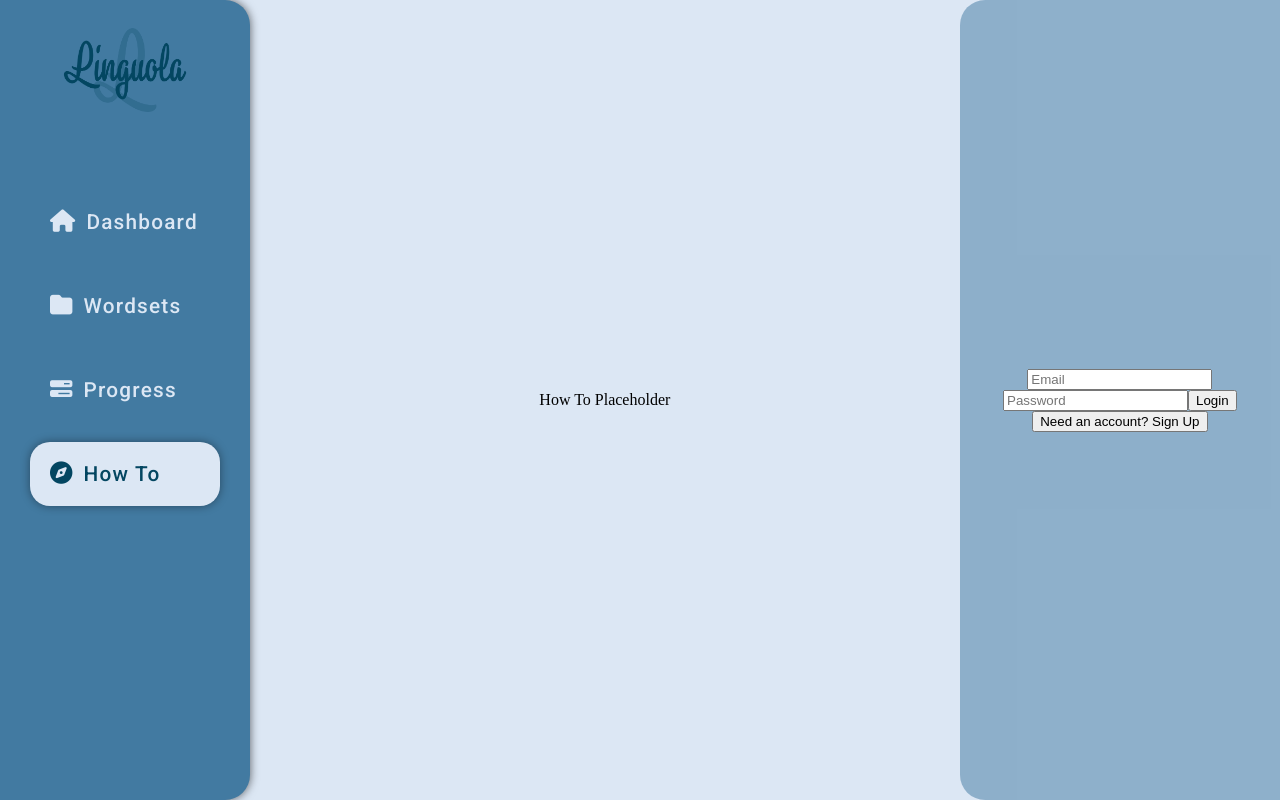
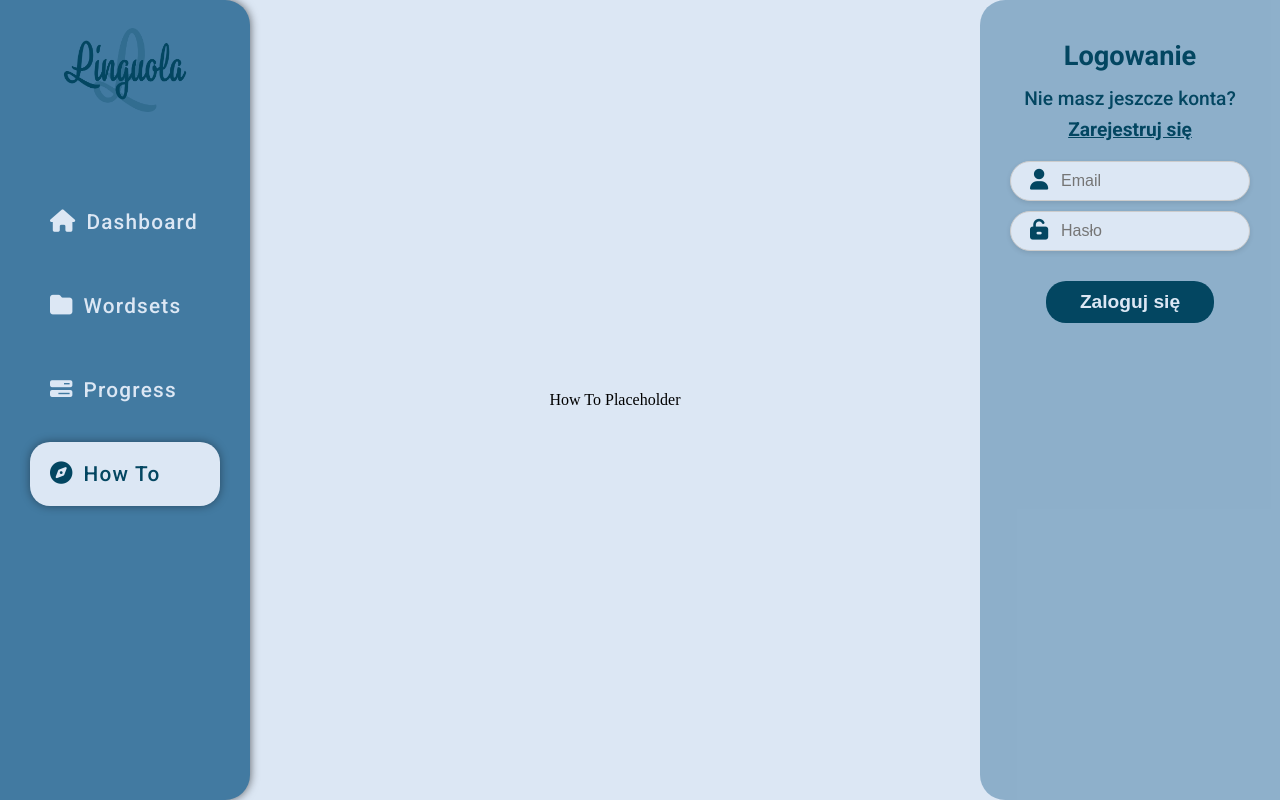
Before and after one commit to PawlDani/Linguola, a React (Vite) app: page /howto in a window 1280 px wide. Built offline with nearby package versions, Linux system fonts and the light colour scheme; no server answers.

Commit message:
Added validation in login and signUp within sidebar, modified styling, added error handling, modified dashboard component to capitalize first letter in slider, modified wordsets width for better responsiveness and added variables for sidebar.

```diff
--- a/src/components/Wordsets/Wordsets.scss
+++ b/src/components/Wordsets/Wordsets.scss
@@ -75,6 +75,7 @@
         display: flex !important;
         min-width: 150px;
         min-height: 150px;
+        max-width: 230px;
         border: 4px solid $color-tertiary;
         box-shadow: 0 0 10px 0 rgba(0, 0, 0, 0.6);
         text-align: center;
--- a/src/components/common/RightSidebar/RightSidebar.scss
+++ b/src/components/common/RightSidebar/RightSidebar.scss
@@ -1,15 +1,162 @@
+@use 'sass:color';
 @import '/src/styles/variables.scss';
 
 .right-sidebar {
   display: flex;
   flex-direction: column;
   align-items: center;
-  justify-content: center;
   height: 100%;
   min-width: 300px;
   background-color: $color-tertiary-opaque;
   border-top-left-radius: $border-radius-primary;
   border-bottom-left-radius: $border-radius-primary;
   text-align: center;
-  padding: 20px;
+  padding: 40px 30px 0 30px;
+
+  .logout {
+    align-self: flex-start;
+    cursor: pointer;
+    display: flex;
+    align-items: center;
+    width: 100%;
+    justify-content: space-between;
+    font: 600 $font-size-logout $main-font-family;
+    color: $text-color-sidebar-user;
+    margin-bottom: 120px;
+    text-decoration: none;
+  }
+
+  .user-profile {
+    position: relative;
+    margin-bottom: 20px;
+
+    .user-image {
+      background-color: $color-secondary;
+      color: $color-primary;
+      border-radius: 50%;
+      border: 3px solid $color-primary;
+      width: 110px;
+      height: 110px;
+      display: flex;
+      align-items: center;
+      justify-content: center;
+      font-size: $font-size-user-image;
+      position: absolute;
+      top: -80px;
+      left: 50%;
+      transform: translateX(-50%);
+    }
+
+    .user-name-container {
+      background-color: $color-secondary;
+      border: 3px solid $color-primary;
+      border-radius: $border-radius-sidebar-user-container;
+      padding: 40px 20px;
+      width: 100%;
+      height: 300px;
+      box-shadow: 0 0 10px 0 rgba(0, 0, 0, 0.3);
+    }
+
+    .user-name {
+      margin-top: 40px;
+      font: 600 $font-size-default $main-font-family;
+    }
+  }
+
+  .auth-header {
+    text-align: center;
+    margin-bottom: 30px;
+    font-family: $main-font-family;
+
+    h2 {
+      margin-bottom: 15px;
+      color: $color-primary;
+      font-size: $font-size-login;
+      font-weight: 600;
+    }
+
+    .auth-login-question {
+      p,
+      .register-link {
+        display: block;
+        color: $color-primary;
+        margin-bottom: 8px;
+        font-size: $font-size-default;
+        font-weight: 500;
+      }
+
+      .register-link {
+        margin-top: 8px;
+        cursor: pointer;
+        font-weight: bold;
+        text-decoration: underline;
+        &:hover {
+          color: color.scale($color-primary, $lightness: 10%);
+        }
+      }
+    }
+  }
+
+  .auth-form {
+    display: flex;
+    flex-direction: column;
+    width: 100%;
+    margin-top: 20px;
+
+    .input-group {
+      position: relative;
+      margin-bottom: 10px;
+
+      .icon {
+        position: absolute;
+        left: 20px;
+        top: 45%;
+        transform: translateY(-50%);
+        font-size: 1.3rem;
+        color: $color-primary;
+      }
+
+      input {
+        width: 100%;
+        border-radius: 20px;
+        border: 1px solid #ccc;
+        padding: 10px 10px 10px 50px;
+        font-size: $font-size-input-form;
+        box-shadow: 0 2px 5px rgba(0, 0, 0, 0.1);
+        background-color: $color-secondary;
+        &:hover {
+          border-color: color.scale(#ccc, $lightness: -10%);
+        }
+      }
+    }
+
+    .button-group {
+      display: flex;
+      justify-content: center;
+      width: 100%;
+      margin-top: 20px;
+
+      button {
+        background-color: $color-primary;
+        color: $text-color-primary;
+        font-weight: bold;
+        border: none;
+        padding: 10px 0;
+        font-size: $font-size-login-button;
+        border-radius: 20px;
+        width: 70%;
+        cursor: pointer;
+        transition: background-color 0.3s ease;
+        &:hover {
+          background-color: color.scale($color-primary, $lightness: 10%);
+        }
+      }
+    }
+  }
+
+  .error-message {
+    color: $text-color-sidebar-wrong-credentials;
+    margin-top: 15px;
+    font: 500 $font-size-default $main-font-family;
+  }
 }
--- a/src/components/common/RightSidebar/RightSidebarComponent.jsx
+++ b/src/components/common/RightSidebar/RightSidebarComponent.jsx
@@ -2,51 +2,137 @@ import React, { useState } from 'react';
 import { useAuth } from '/src/hooks/useAuth';
 import './RightSidebar.scss';
 
-// Komponent RightSidebar
 const RightSidebar = () => {
-  // niestandardowy hook useAuth do zarządzania autoryzacją użytkownika
+  // Hooka useAuth do zarządzania autentykacją
   const { user, login, signUp, logout } = useAuth();
+  // Stan lokalny dla emaila, hasła, aktywnej formy (logowanie/rejestracja) i wiadomości o błędach
+  const [email, setEmail] = useState('');
+  const [password, setPassword] = useState('');
+  const [isLoginActive, setIsLoginActive] = useState(true); // True dla logowania, false dla rejestracji
+  const [errorMessage, setErrorMessage] = useState('');
 
-  // lokalne stany dla email, hasła i stanu logowania
-  const [email, setEmail] = useState(''); // lokalny stan dla email
-  const [password, setPassword] = useState(''); // lokalny stan dla hasła
-  const [isLoggingIn, setIsLoggingIn] = useState(true); // lokalny stan dla określenia, czy użytkownik loguje się czy rejestruje
+  // Walidacja emaila
+  const validateEmail = (email) => {
+    const re =
+      /^(([^<>()[\]\\.,;:\s@"]+(\.[^<>()[\]\\.,;:\s@"]+)*)|(".+"))@((\[[0-9]{1,3}\.[0-9]{1,3}\.[0-9]{1,3}\.[0-9]{1,3}\])|(([a-zA-Z\-0-9]+\.)+[a-zA-Z]{2,}))$/;
+    return re.test(String(email).toLowerCase());
+  };
 
-  // Funkcja obsługująca logowanie/rejestrację
+  // Walidacja długości hasła
+  const validatePassword = (password) => {
+    return password.length >= 6;
+  };
+
+  // Obsługa akcji formularza autentykacji
   const handleAuthAction = async (e) => {
     e.preventDefault();
-    // Jeśli użytkownik loguje się, wywołaj funkcję login, w przeciwnym razie wywołaj signUp
-    if (isLoggingIn) {
-      await login(email, password);
+    console.log('Funkcja handleAuthAction została wywołana');
+    setErrorMessage(''); // Czyszczenie poprzednich wiadomości o błędach
+
+    if (!validateEmail(email)) {
+      console.log('Nieprawidłowy email');
+      setErrorMessage('Nieprawidłowy email');
+      return;
+    }
+
+    if (!validatePassword(password)) {
+      console.log('Hasło powinno mieć co najmniej 6 znaków');
+      setErrorMessage('Hasło powinno mieć co najmniej 6 znaków');
+      return;
+    }
+
+    try {
+      let response = null;
+      if (isLoginActive) {
+        console.log('Próba logowania...');
+        response = await login(email, password);
       } else {
-      await signUp(email, password);
+        console.log('Próba rejestracji...');
+        response = await signUp(email, password);
+      }
+
+      if (response.error) {
+        console.log('Błąd logowania/rejestracji:');
+        setErrorMessage('Błędny adres email lub hasło'); // Wyświetlanie błędu w przypadku niepowodzenia logowania lub rejestracji (zwróconego przez hook useAuth)
+      } else {
+        console.log('Zalogowano pomyślnie:');
+        setEmail('');
+        setPassword('');
+        // Użytkownik zalogowany, nie trzeba nic robić, ponieważ hook useAuth zaktualizuje stan aplikacji
+      }
+    } catch (error) {
+      console.log('Wystąpił nieoczekiwany błąd:', error);
+      setErrorMessage('Wystąpił nieoczekiwany błąd. Proszę spróbować później.');
     }
   };
 
-  // Różne UI w zależności od tego, czy użytkownik jest zalogowany
+  // Przełączanie między logowaniem a rejestracją
+  const toggleAuthMode = () => {
+    setIsLoginActive(!isLoginActive);
+    setErrorMessage(''); // Czyszczenie błędów przy zmianie trybu
+  };
+
   return (
     <div className="right-sidebar">
       {user ? (
-        // Jeśli użytkownik jest zalogowany, wyświetl powitanie i przycisk wylogowania
+        // Sekcja dla zalogowanych użytkowników
         <>
-          <p>Welcome, {user.email}</p>
-          <button onClick={logout}>Logout</button>
+          <div className="logout" onClick={logout}>
+            <span>Wyloguj</span>
+            <i className="fa-solid fa-right-from-bracket"></i>
+          </div>
+          <div className="user-profile">
+            <div className="user-image">
+              <i className="fa-solid fa-user"></i>
+            </div>
+            <div className="user-name-container">
+              <p className="user-name">{user.email}</p>
+            </div>
+          </div>
         </>
       ) : (
-        // Jeśli użytkownik nie jest zalogowany, wyświetl formularz logowania/rejestracji
-        <form onSubmit={handleAuthAction}>
+        // Formularz logowania/rejestracji
+        <>
+          <div className="auth-header">
+            <h2>{isLoginActive ? 'Logowanie' : 'Rejestracja'}</h2>
+            <div className="auth-login-question">
+              {isLoginActive ? (
+                <p>
+                  Nie masz jeszcze konta?{' '}
+                  <span className="register-link" onClick={toggleAuthMode}>
+                    Zarejestruj się
+                  </span>
+                </p>
+              ) : (
+                <p>
+                  Masz już konto?{' '}
+                  <span className="register-link" onClick={toggleAuthMode}>
+                    Zaloguj się
+                  </span>
+                </p>
+              )}
+              <form className="auth-form" onSubmit={handleAuthAction}>
+                <div className="input-group">
+                  <i className="fa-solid fa-user icon"></i>
                   <input type="email" placeholder="Email" value={email} onChange={(e) => setEmail(e.target.value)} />
+                </div>
+                <div className="input-group">
+                  <i className="fa-solid fa-unlock-keyhole icon"></i>
                   <input
                     type="password"
-            placeholder="Password"
+                    placeholder="Hasło"
                     value={password}
                     onChange={(e) => setPassword(e.target.value)}
                   />
-          <button type="submit">{isLoggingIn ? 'Login' : 'Sign Up'}</button>
-          <button type="button" onClick={() => setIsLoggingIn(!isLoggingIn)}>
-            {isLoggingIn ? 'Need an account? Sign Up' : 'Have an account? Login'}
-          </button>
+                </div>
+                <div className="button-group">
+                  <button type="submit">{isLoginActive ? 'Zaloguj się' : 'Utwórz konto'}</button>
+                </div>
               </form>
+            </div>
+            {errorMessage && <p className="error-message">{errorMessage}</p>}
+          </div>
+        </>
       )}
     </div>
   );
--- a/src/styles/_variables.scss
+++ b/src/styles/_variables.scss
@@ -38,6 +38,8 @@ $text-color-primary: #dce7f4;
 $text-color-flashcard-button: #ffffff;
 $text-color-exercise-selector-active: #ffffff;
 $text-color-translation-button: #ffffff;
+$text-color-sidebar-user: $color-primary;
+$text-color-sidebar-wrong-credentials: #dc3545;
 
 // Sizes
 
@@ -58,6 +60,12 @@ $font-size-translation-term-defintion: 2rem;
 $font-size-translation-button: 1.2rem;
 $font-size-translation-header: 2rem;
 $font-size-translation-error: 1.25rem;
+$font-size-logout: 1.5rem;
+$font-size-login: 1.7rem;
+$font-size-register: 1.5rem;
+$font-size-user-image: 3em;
+$font-size-input-form: 1rem;
+$font-size-login-button: 1.2rem;
 // Border Radius
 
 $border-radius-primary: 25px;
@@ -67,6 +75,7 @@ $border-radius-flashcards-button: 8px;
 $border-radius-exercise-selector: 20px;
 $border-radius-translation-card: 10px;
 $border-radius-translation-card-button: 8px;
+$border-radius-sidebar-user-container: 40px;
 
 // Border Styles
 
```
Also changed, not shown: src/components/Dashboard/DashboardComponent.jsx (+8 -4 lines), src/hooks/AuthProvider.jsx (+51 -53 lines). Lines whose indentation alone changed are shown as unchanged.
